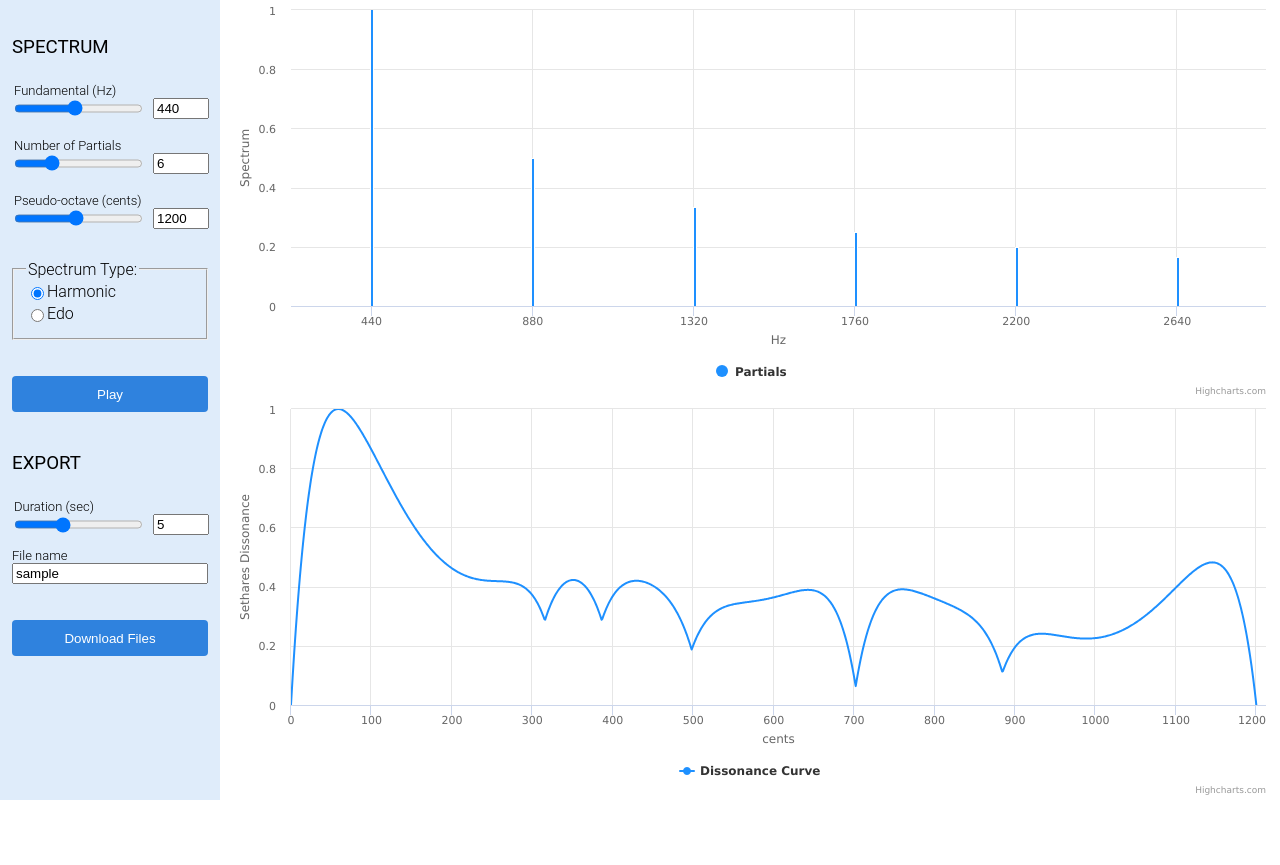
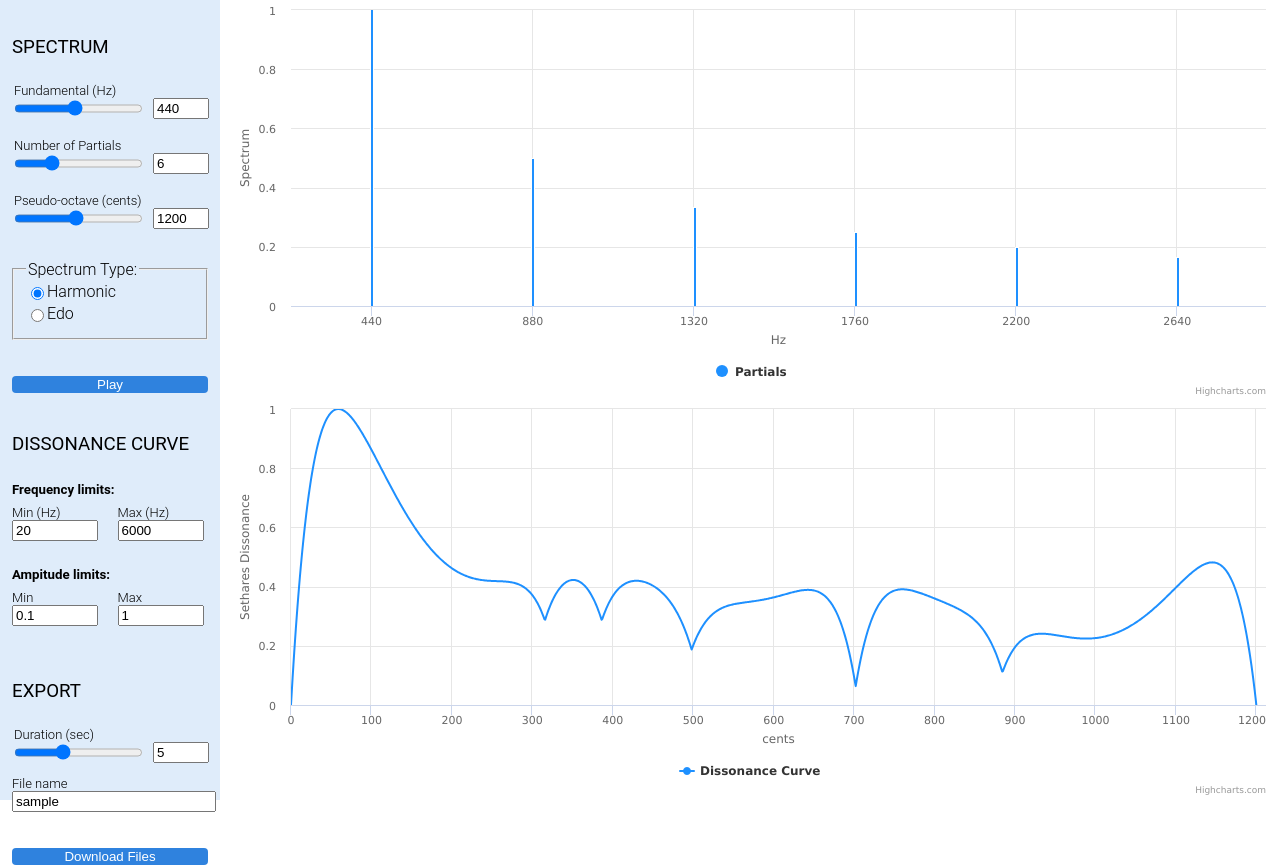
Before and after one commit to SevaDer14/new-tonality-lab, a SvelteKit app: page /lab in a window 1280 px wide. Before the commit the page ends 800 px from the top, so only its background shows below. Built offline with nearby package versions, Linux system fonts and the light colour scheme.

Commit message:
uses AdditiveSynth and diss curve limits in SettingsDrawer

```diff
--- a/src/components/SettingsDrawer.svelte
+++ b/src/components/SettingsDrawer.svelte
@@ -1,77 +1,38 @@
 <script lang="ts">
-    import { spectrumType, fundamental, numberOfPartials, sampleName, sampleDuration, partials, dissonanceCurve, edoSteps, pseudoOctave } from '../state/stores.js'
+    import { spectrumType, fundamental, numberOfPartials, sampleName, sampleDuration, partials, dissonanceCurve, edoSteps, pseudoOctave, dissLimitMinFrequency, dissLimitMaxFrequency, dissLimitMinAmplitude, dissLimitMaxAmplitude } from '../state/stores.js'
     import Range from '../components/Range.svelte'
-    import { BlobWriter, TextReader, BlobReader, ZipWriter } from '@zip.js/zip.js'
+    import { BlobWriter, TextReader, ZipWriter } from '@zip.js/zip.js'
     import SpectrumTypeRadioGroup from './SpectrumTypeRadioGroup.svelte'
     import { layout } from '../theme/layout'
-    import type { PolySynth, Synth, SynthOptions } from 'tone'
-    import * as Tone from 'tone'
+    import { AdditiveSynth } from '../xentonality/synth'
     import { onMount } from 'svelte'
+    import { parseCurveToFileFormat } from '../xentonality/utils'
 
-    let synth: PolySynth<Synth<SynthOptions>>
+    let synth: AdditiveSynth
+    let audioCtx: AudioContext
     let processing = false
     let playing = false
 
     onMount(() => {
-        synth = new Tone.PolySynth(Tone.Synth).toDestination()
-        synth.set({ oscillator: { type: 'sine' } })
+        audioCtx = new AudioContext()
+        synth = new AdditiveSynth($partials, audioCtx)
+        synth.connect(audioCtx.destination)
     })
 
-    // TODO: untested, move to Utils?
-    const parseCurveToFileFormat = (curve: { [key: string]: number }[]) => {
-        const toStringRow = (row: any[]) => {
-            let result = `${row[0]}`
-
-            for (let i = 1; i < row.length; i += 1) {
-                result += `\t${row[i]}`
-            }
-
-            return result
+    $: {
+        if (synth !== undefined) {
+            synth.updatePartials($partials)
         }
-
-        const headerRow = toStringRow(Object.keys(curve[0]))
-        const rows = [headerRow]
-
-        for (let i = 0; i < curve.length; i += 1) {
-            rows.push(toStringRow(Object.values(curve[i])))
-        }
-
-        return rows.join('\n')
     }
 
     const playSample = () => {
+        synth.start()
         playing = true
-        Tone.start()
-        $partials.forEach((partial) => {
-            Tone.Transport.scheduleOnce((time) => {
-                synth.triggerAttack(partial.frequency, time, partial.amplitude * 0.1)
-            }, '8n')
-        })
-        Tone.Transport.start()
     }
 
     const stopSample = () => {
-        synth.releaseAll()
-        Tone.Transport.stop()
+        synth.stop(audioCtx.currentTime)
         playing = false
-    }
-
-    const recordSample = () => {
-        const recorder = new Tone.Recorder()
-        synth.disconnect()
-        synth.connect(recorder)
-        recorder.start()
-        playSample()
-
-        let recording = new Promise((resolve) =>
-            setTimeout(async () => {
-                let result = await recorder.stop()
-                stopSample()
-                synth.toDestination()
-                resolve(result)
-            }, $sampleDuration * 1000)
-        )
-        return recording
     }
 
     const downloadFiles = async () => {
@@ -80,15 +41,12 @@
         const zipFileWriter = new BlobWriter()
         const partialsFile = new TextReader(parseCurveToFileFormat($partials))
         const dissonanceCurveFile = new TextReader(parseCurveToFileFormat($dissonanceCurve.curve))
-        const audioSample = (await recordSample()) as Blob
 
-        if (partialsFile !== undefined && dissonanceCurveFile !== undefined && audioSample !== undefined) {
-            const audioSampleFile = new BlobReader(audioSample)
+        if (partialsFile !== undefined && dissonanceCurveFile !== undefined) {
             const zipWriter = new ZipWriter(zipFileWriter)
 
             await zipWriter.add(`${$sampleName}_spectrum.txt`, partialsFile)
             await zipWriter.add(`${$sampleName}_dissonance_curve.txt`, dissonanceCurveFile)
-            await zipWriter.add(`${$sampleName}.wav`, audioSampleFile)
             await zipWriter.close()
 
             const zipFileBlob = await zipFileWriter.getData()
@@ -122,6 +80,34 @@
     {:else}
         <button on:click={playSample}>Play</button>
     {/if}
+
+    <h3>DISSONANCE CURVE</h3>
+
+    <h5>Frequency limits:</h5>
+    <div class="diss-curve-limits-container">
+        <div class="diss-curve-limit-input">
+            <label for="dissLimitMinFrequency">Min (Hz)</label>
+            <input type="number" bind:value={$dissLimitMinFrequency} id="dissLimitMinFrequency" />
+        </div>
+
+        <div class="diss-curve-limit-input">
+            <label for="dissLimitMaxFrequency">Max (Hz)</label>
+            <input type="number" bind:value={$dissLimitMaxFrequency} id="dissLimitMaxFrequency" />
+        </div>
+    </div>
+
+    <h5>Ampitude limits:</h5>
+    <div class="diss-curve-limits-container">
+        <div class="diss-curve-limit-input">
+            <label for="dissLimitMinAmplitude">Min</label>
+            <input type="number" bind:value={$dissLimitMinAmplitude} id="dissLimitMinAmplitude" />
+        </div>
+
+        <div class="diss-curve-limit-input">
+            <label for="dissLimitMaxAmplitude">Max</label>
+            <input type="number" max={1} min={0} step={0.01} bind:value={$dissLimitMaxAmplitude} id="dissLimitMaxAmplitude" />
+        </div>
+    </div>
 
     <h3>EXPORT</h3>
 
@@ -157,11 +143,23 @@
         margin-top: 36px;
         font-weight: 400;
     }
+    h5 {
+        margin: 8px 0px;
+    }
     label {
         display: block;
         font-size: small;
     }
     input {
+        width: 100%;
         margin-bottom: 18px;
     }
+    .diss-curve-limits-container {
+        display: flex;
+        justify-content: space-between;
+    }
+    .diss-curve-limit-input {
+        width: 40%;
+        margin-right: 12px;
+    }
 </style>
```
